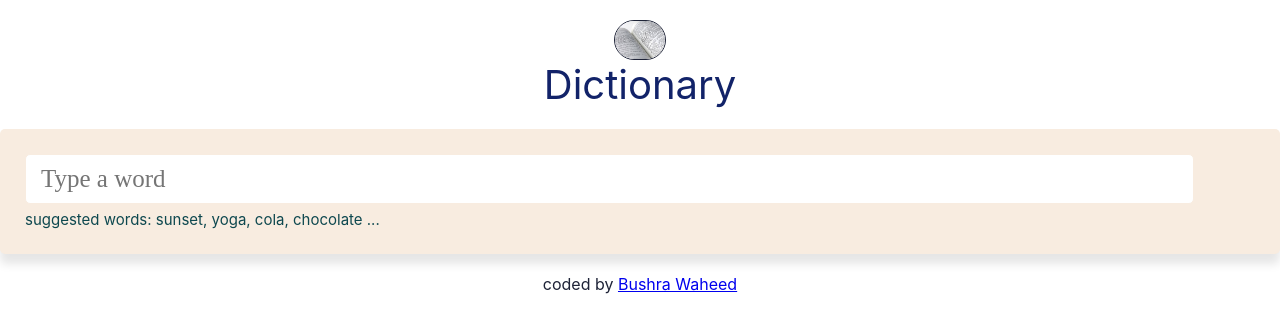
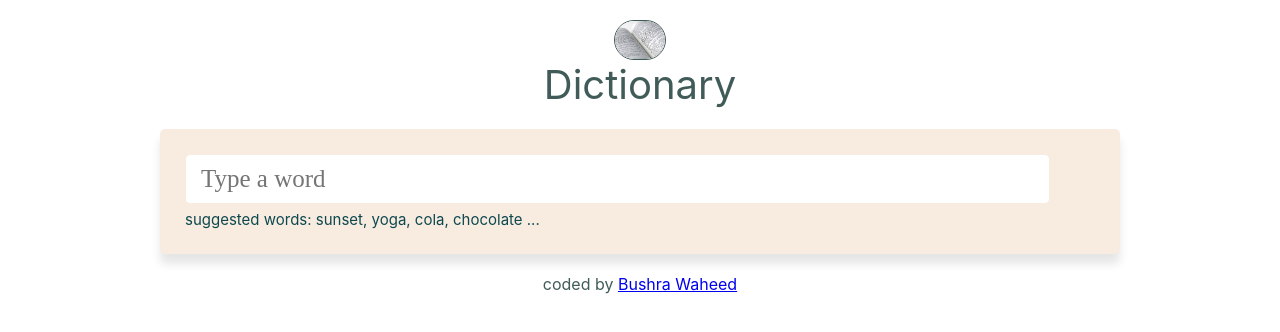
Before and after one commit to bushrawaheed/dictionary-project, a React (Create React App) app: page / in a window 1280 px wide. Shown: the top 332 px of the page. Built offline with nearby package versions, Linux system fonts and the light colour scheme; no server answers; the HTML template or start-up script is replaced by a standard one.

Commit message:
Rendering photos API call and adding some css

```diff
--- a/src/App.css
+++ b/src/App.css
@@ -1,21 +1,25 @@
 body {
   background-color: #ffffff;
+}
+.App {
+  max-width: 960px;
+  margin: 0 auto;
 }
 .App-header {
   margin: 20px auto;
   text-align: center;
   font-size: 40px;
-  color: #122369;
+  color: #415c58;
 }
 .App-logo {
   margin: 0 auto;
   display: block;
   max-width: 50px;
-  border: 1px solid #1e2337;
+  border: 1px solid #415c58;
   border-radius: 180px;
 }
 .App-footer {
   text-align: center;
   margin: 15px 0;
-  color: #1e2337;
+  color: #415c58;
 }
--- a/src/Dictionary.js
+++ b/src/Dictionary.js
@@ -1,12 +1,16 @@
 import React,{useState}from "react";
 import axios from "axios";
 import "./Dictionary.css";
+import Photos from "./Photos";
 import Results from "./Results";
 export default function Dictionary(props){
     let[searchWord,setSearchword]=useState(props.defaultKeyword);
     let [results,setResults]=useState(null);
     let [loaded,setLoaded]=useState(false);
-
+    let [photos,setPhotos]=useState(null);
+    function handlePexelsResponse(response){
+        setPhotos(response.data.photos);
+    }
     function handleResponse(response){
         setResults(response.data[0]);
     }
@@ -14,7 +18,11 @@
   //documentation: https://dictionaryapi.dev/
         let apiUrl=`https://api.dictionaryapi.dev/api/v2/entries/en_US/${searchWord}`;
         axios.get(apiUrl).then(handleResponse);
-    }
+        let pexelsApiKey="563492ad6f91700001000001cf51ba6ff09048dd8317f759fbbdce76";
+        let pexelsApiUrl=`https://api.pexels.com/v1/search?query=${searchWord}&per_page=50`;
+        let headers={"Authorization" : `Bearer ${pexelsApiKey}`}
+        axios.get(pexelsApiUrl,{ headers: headers}).then(handlePexelsResponse);
+}
     function handleSubmit(event){
         event.preventDefault();
         search();
@@ -38,6 +46,7 @@
            </div>
            </section>
            <Results results={results}/>
+           <Photos photos={photos}/>
         </div>
     );
  }else{
--- a/src/Meaning.js
+++ b/src/Meaning.js
@@ -1,7 +1,6 @@
 import React from "react";
 import Synonyms from "./Synonyms";
 export default function Meaning(props){
-    console.log(props.meaning);
     return(
         <div className="Meaning">
            <h3>{props.meaning.partOfSpeech}</h3>
--- /dev/null
+++ b/src/Photos.css
@@ -0,0 +1,4 @@
+.Photos img {
+  border-radius: 3px;
+  margin-bottom: 22px;
+}
--- /dev/null
+++ b/src/Photos.js
@@ -0,0 +1,23 @@
+import React from "react";
+import "./Photos.css";
+export default function Photos(props){
+    if(props.photos){
+    return (
+        <section className="Photos">
+            <div className="row">
+            {props.photos.map(function(photo, index){
+                return (
+                <div className="col-4" key={index}>
+                    <a href={photo.src.original} target="_blank" rel="noreferrer">
+                <img src={photo.src.landscape} className="img-fluid" />
+                </a>
+                </div>
+                )
+            })}
+            </div>
+        </section>
+    );
+}else{
+    return null;
+  }
+}
```
